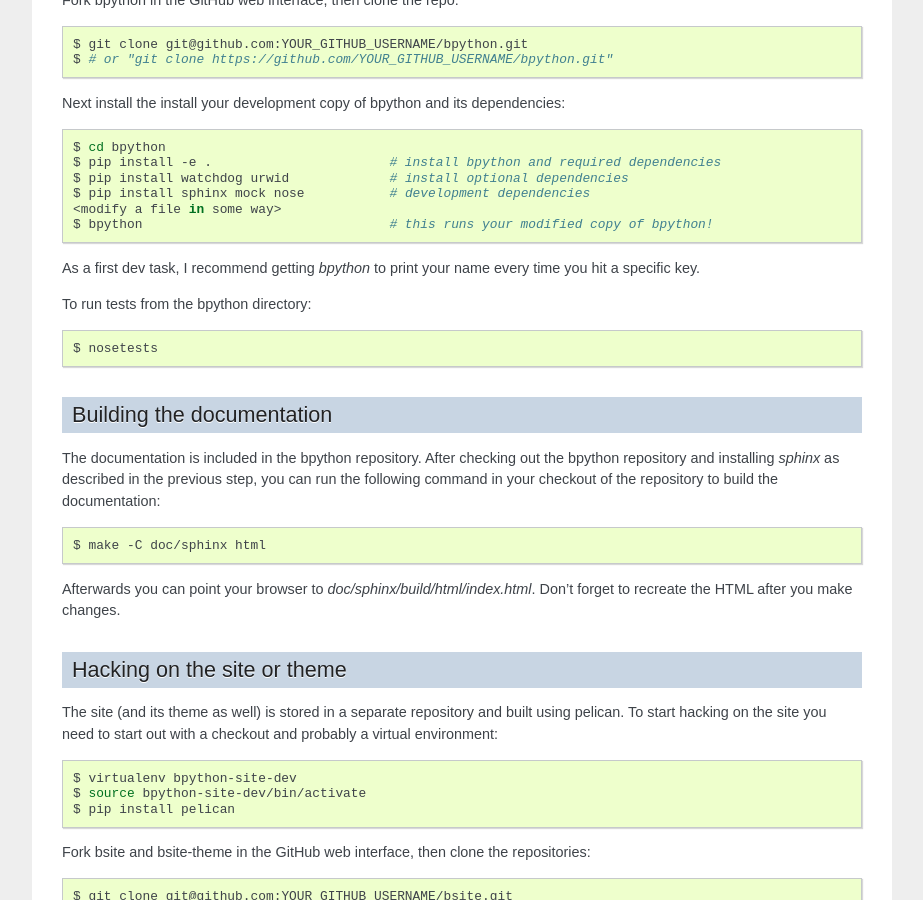
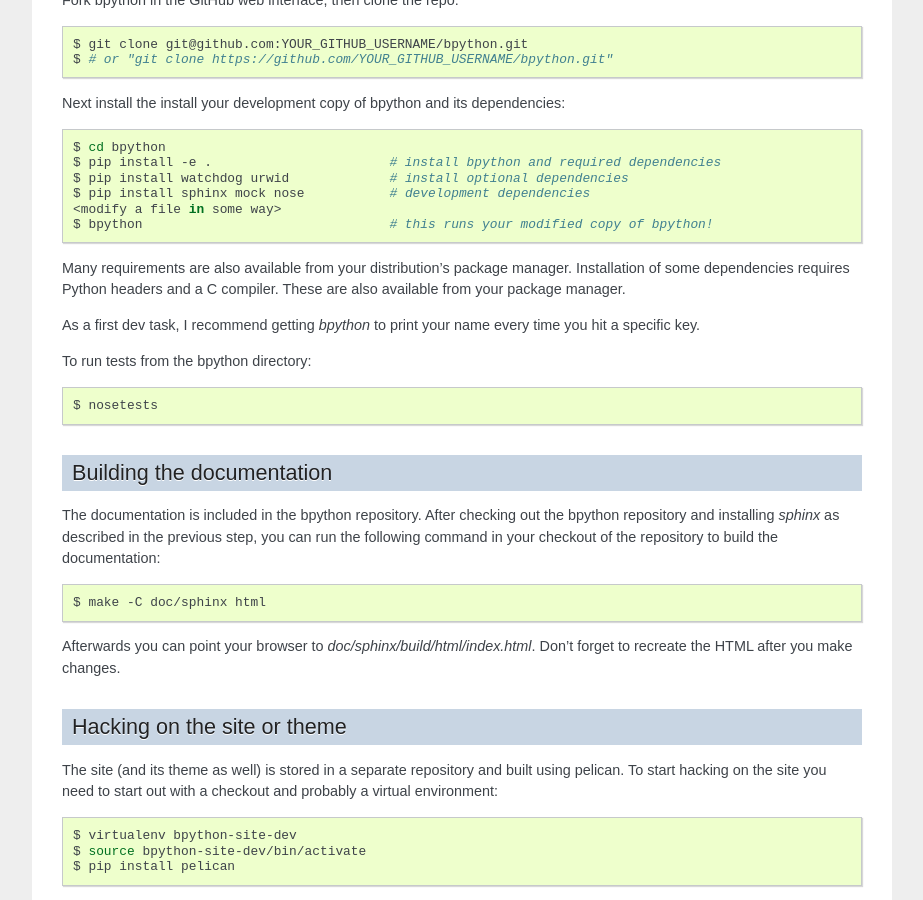
Before and after one commit to bpython/bpython, a Sphinx documentation site: the page built from doc/sphinx/source/contributing.rst, in a window 1280 px wide and 900 px high, scrolled down 579 px. Shown: the whole window, without its empty margins (198-1121 px from the left). Built offline with Sphinx 7.4.7, drawn with Linux system fonts in a browser that asks for light colours; pages that are not in the unit, such as notebooks, are missing from menus.

Commit message:
recommend using a package manager

```diff
--- a/doc/sphinx/source/contributing.rst
+++ b/doc/sphinx/source/contributing.rst
@@ -51,6 +51,10 @@
     $ pip install sphinx mock nose           # development dependencies
     <modify a file in some way>
     $ bpython                                # this runs your modified copy of bpython!
+
+Many requirements are also available from your distribution's package manager.
+Installation of some dependencies requires Python headers and a C compiler.
+These are also available from your package manager.
 
 As a first dev task, I recommend getting `bpython` to print your name every time you hit a specific key.
 
```
